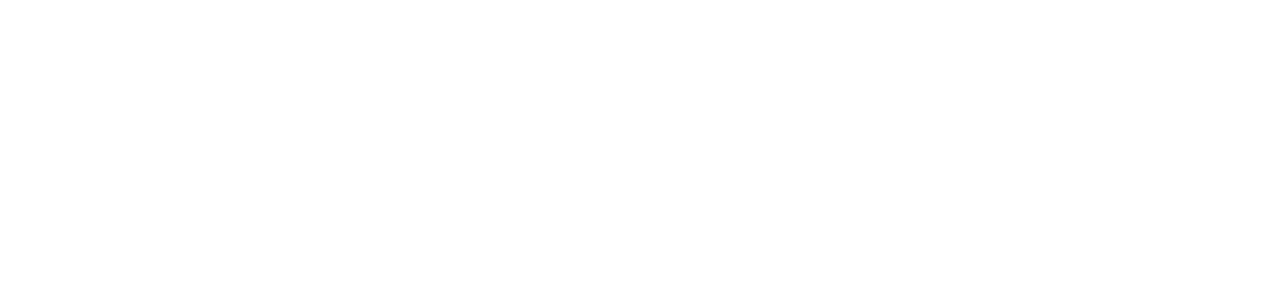
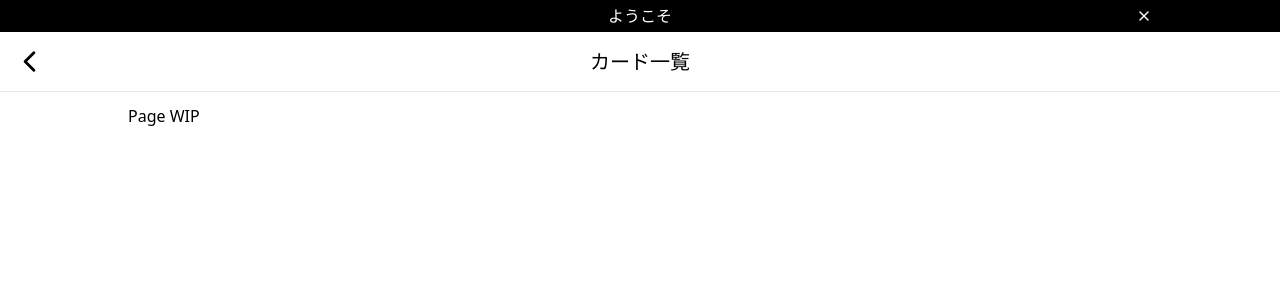
Before and after one commit to mitian233/tks-suki, a Nuxt app: page /allcards in a window 1280 px wide. Before the commit this address had no page. Shown: the top 300 px of the page. Built offline with nearby package versions, Linux system fonts and the light colour scheme.

Commit message:
add prefetch

```diff
--- a/error.vue
+++ b/error.vue
@@ -7,7 +7,7 @@
 </script>
 
 <template>
-  <div class="min-h-[100svh] w-full flex flex-col justify-center items-center">
+  <div class="absolute min-h-[100svh] w-full flex flex-col justify-center items-center">
     <h1 class="text-9xl">{{ error.statusCode }}</h1>
     <pre>{{ error.message }}</pre>
     <NuxtLink class="underline cursor-pointer hover:text-blue-800" to="/">Go back home</NuxtLink>
--- a/nuxt.config.ts
+++ b/nuxt.config.ts
@@ -24,7 +24,7 @@
                 {name: 'twitter:image', content: process.env.BASE_URL + '/ogp.jpg'},
             ]
         },
-        pageTransition: {name: 'page', mode: 'out-in'},
+        pageTransition: {name: 'page'},
     },
 
     devtools: {enabled: true},
--- /dev/null
+++ b/pages/allcards.vue
@@ -0,0 +1,51 @@
+<script setup lang="ts">
+const showTop = ref<Boolean>(true)
+</script>
+
+<template>
+  <div class="absolute w-full">
+  <TransitionGroup name="list">
+    <div v-if="showTop" class="bg-black py-1 px-[10vw] text-center text-white flex justify-between">
+      <div style="width: 1em"></div>
+      <p>ようこそ</p>
+      <button @click="showTop = false">
+        <svg xmlns="http://www.w3.org/2000/svg" width="1em" height="1em" viewBox="0 0 24 24" fill="none" stroke="currentColor" stroke-width="2" stroke-linecap="round" stroke-linejoin="round"><path d="M18 6 6 18"/><path d="m6 6 12 12"/></svg>
+      </button>
+    </div>
+    <div class="w-full p-3 top-0 sticky backdrop-blur bg-white/25 flex border-b justify-between items-center">
+      <NuxtLink to="/">
+        <svg xmlns="http://www.w3.org/2000/svg" width="35" height="35" viewBox="0 0 24 24" fill="none"
+             stroke="currentColor" stroke-width="2" stroke-linecap="round" stroke-linejoin="round">
+          <path d="m15 18-6-6 6-6"/>
+        </svg>
+      </NuxtLink>
+      <h1 class="text-xl">
+        カード一覧
+      </h1>
+      <div style="width: 35px"></div>
+    </div>
+    <div class="min-h-screen px-[10vw] pt-3">
+      <div>Page WIP</div>
+    </div>
+  </TransitionGroup>
+  </div>
+</template>
+
+<style scoped>
+.list-move,
+.list-enter-active,
+.list-leave-active {
+  transition: all 0.5s ease;
+}
+
+.list-enter-from,
+.list-leave-to {
+  opacity: 0;
+  transform: translateY(-30px);
+}
+
+.list-leave-active {
+  position: absolute;
+  width: 100%;
+}
+</style>
--- a/pages/index.vue
+++ b/pages/index.vue
@@ -15,7 +15,7 @@
 const showHoverNotice = useCookie('hoverStatus', {expires: new Date(Date.now() + 1000 * 60 * 60 * 24)})
 const {pending: isLoading, data: imgData} = await useFetch('/api/dailyImg', {lazy: true, server: false})
 
-if(showHoverNotice.value === undefined) {
+if (showHoverNotice.value === undefined) {
   showHoverNotice.value = 'true'
 }
 
@@ -43,13 +43,34 @@
   const locale = 'ja-JP'
   return date.toLocaleDateString(locale, {year: 'numeric', month: 'long', day: 'numeric'})
 }
+
+useHead({
+  link: [
+    (haveNormalCard? {rel: 'prefetch', as: 'image', type: 'image/png', href: '/api/getImg?resourceSetName='+resourceSetName.value+'&afterTraining=true'} : {}),
+    (haveTrainedCard? {rel: 'prefetch', as: 'image', type: 'image/png', href: '/api/getImg?resourceSetName='+resourceSetName.value+'&afterTraining=false'} : {}),
+  ]
+})
 </script>
 .//
 <template>
+  <div class="absolute w-full">
     <div v-if="!isLoading" class="absolute top-2 right-2">
       <button @click="dialogOpen = true">
-      <svg xmlns="http://www.w3.org/2000/svg" width="40" height="40" viewBox="0 0 24 24" fill="none" stroke="currentColor" stroke-width="2" stroke-linecap="round" stroke-linejoin="round" class="lucide lucide-info"><circle cx="12" cy="12" r="10"/><path d="M12 16v-4"/><path d="M12 8h.01"/></svg>
+        <svg xmlns="http://www.w3.org/2000/svg" width="40" height="40" viewBox="0 0 24 24" fill="none"
+             stroke="currentColor" stroke-width="2" stroke-linecap="round" stroke-linejoin="round">
+          <circle cx="12" cy="12" r="10"/>
+          <path d="M12 16v-4"/>
+          <path d="M12 8h.01"/>
+        </svg>
       </button>
+      <NuxtLink to="/allcards">
+        <svg xmlns="http://www.w3.org/2000/svg" width="40" height="40" viewBox="0 0 24 24" fill="none"
+             stroke="currentColor" stroke-width="2" stroke-linecap="round" stroke-linejoin="round">
+          <circle cx="12" cy="12" r="1"/>
+          <circle cx="12" cy="5" r="1"/>
+          <circle cx="12" cy="19" r="1"/>
+        </svg>
+      </NuxtLink>
       <TransitionRoot appear :show="dialogOpen" as="template">
         <Dialog as="div" @close="dialogOpen = false" class="relative z-10">
           <TransitionChild
@@ -85,7 +106,8 @@
                   </DialogTitle>
                   <div class="mt-2">
                     <p class="text-sm text-gray-500">毎日更新される二葉つくしのカード画像を表示します。</p>
-                  <p class="text-sm text-gray-500">API が提供されています。API ドキュメントを完成までお待ちください。</p>
+                    <p class="text-sm text-gray-500">API が提供されています。API
+                      ドキュメントを完成までお待ちください。</p>
                   </div>
                   <div class="mt-4 flex justify-end">
                     <button
@@ -104,7 +126,9 @@
       </TransitionRoot>
     </div>
     <Transition name="fade">
-    <div v-if="!isLoading && (showHoverNotice === true)" class="absolute h-[100lvh] w-full z-0 flex flex-col justify-center items-center blackbg" @mouseenter="showHoverNotice='false'">
+      <div v-if="!isLoading && (showHoverNotice === true)"
+           class="absolute h-[100lvh] w-full z-0 flex flex-col justify-center items-center blackbg"
+           @mouseenter="showHoverNotice='false'">
         <h1 class="text-5xl text-white">Hover here</h1>
       </div>
     </Transition>
@@ -124,7 +148,8 @@
           <img class="h-full md:w-full absolute object-cover hover-effect"
                :src="'/api/getImg?resourceSetName='+resourceSetName+'&afterTraining=true'" alt="trained card"/>
         </div>
-      <div v-else class="h-[100lvh] w-full grid place-items-center overflow-hidden" @mouseenter="onHover=true" @mouseleave="onHover=false">
+        <div v-else class="h-[100lvh] w-full grid place-items-center overflow-hidden" @mouseenter="onHover=true"
+             @mouseleave="onHover=false">
           <Transition name="fade-2">
             <img v-if="!onHover" class="absolute h-full md:w-full object-cover"
                  :src="'/api/getImg?resourceSetName='+resourceSetName+'&afterTraining=false'" alt="normal card"/>
@@ -147,12 +172,14 @@
     </div>
     <Transition name="fade" mode="out-in">
       <div v-if="!isLoading" class="absolute bottom-10 left-[50%] translate-x-[-50%] flex flex-row justify-center">
-      <div class="px-5 py-2 text-center rounded-lg backdrop-blur-lg hover:opacity-0 ease-in-out duration-200 border-[1px] bg-white/25">
-        <p>{{getDate(imgData?.generatedDate)}}分</p>
+        <div
+            class="px-5 py-2 text-center rounded-lg backdrop-blur-lg hover:opacity-0 ease-in-out duration-200 border-[1px] bg-white/25">
+          <p>{{ getDate(imgData?.generatedDate) }}分</p>
           <h1 class="text-xl">{{ imgData?.todayImgData.prefix[0] }}</h1>
         </div>
       </div>
     </Transition>
+  </div>
 </template>
 
 <style scoped>
@@ -160,6 +187,7 @@
 .fade-leave-active {
   transition: all 0.4s;
 }
+
 .fade-enter-from,
 .fade-leave-to {
   opacity: 0;
@@ -181,6 +209,7 @@
 .hover-effect {
   transition: all 0.4s;
 }
+
 .hover-effect:hover {
   transform: scale(105%);
   filter: blur(0.1rem);
@@ -200,6 +229,7 @@
 .loading-animation {
   animation: loadingAnimation 1.5s ease infinite;
 }
+
 @keyframes loadingAnimation {
   0% {
     transform: scale(1);
```
Lines whose indentation alone changed are shown as unchanged.
